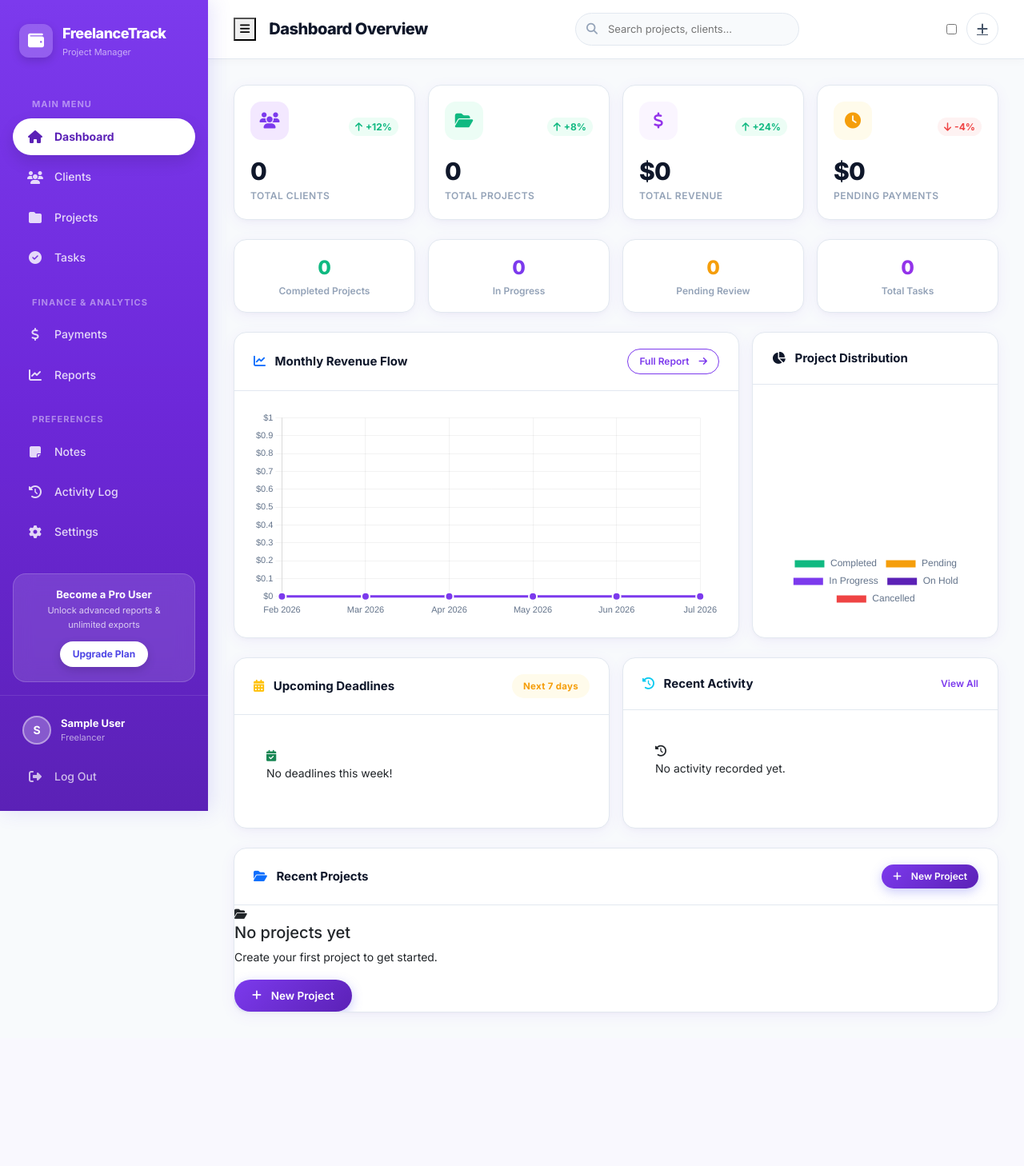
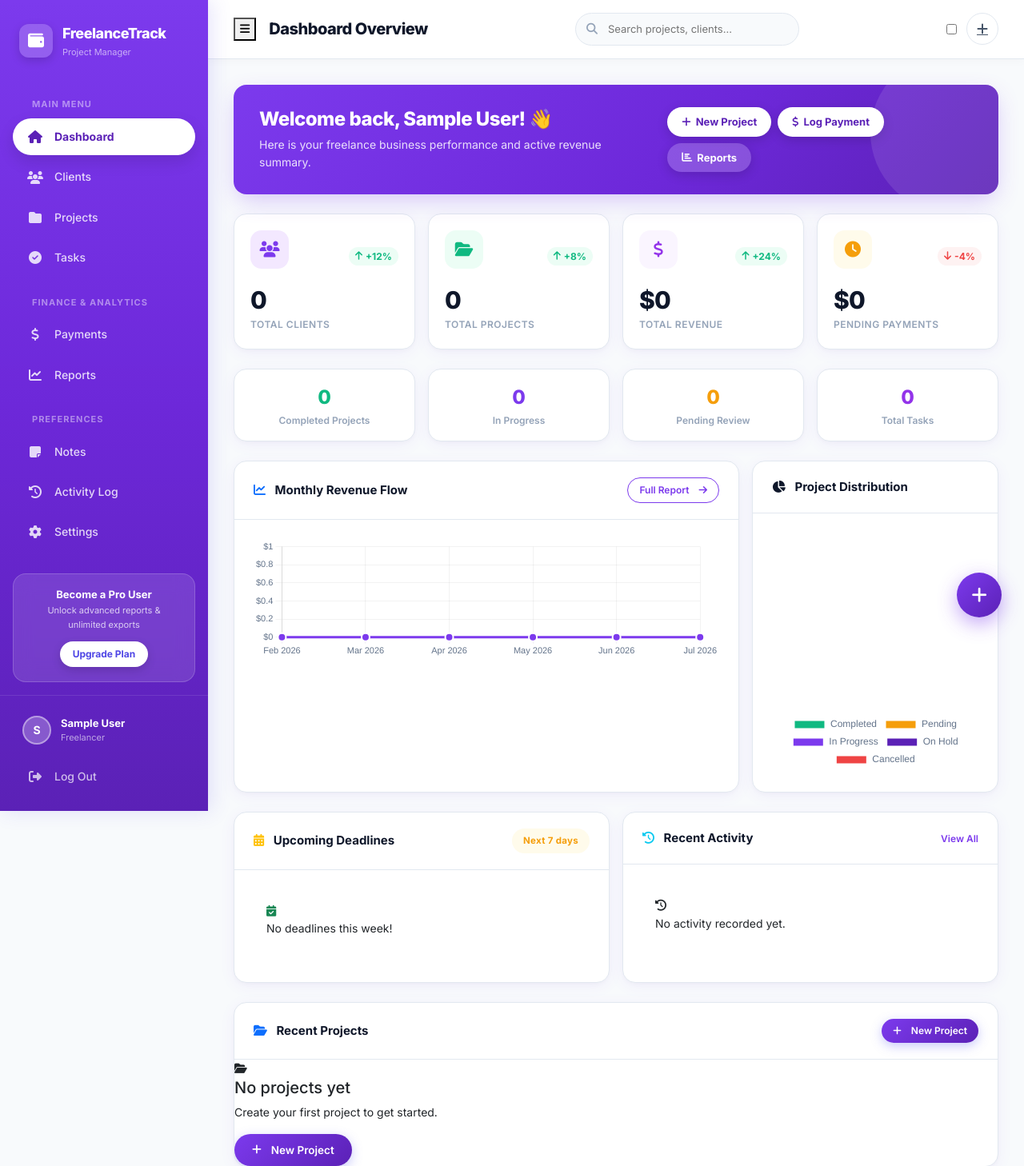
Before and after one commit to ABHISHEK120906/Project_Alpha, a Django app: page /dashboard/ in a window 1280 px wide. Shown: the top 1458 px of the page at 80% size. Before the commit the page ends 1266 px from the top, so only its background shows below. Run offline with Django 5.2, Linux system fonts and the light colour scheme; the visitor is signed in with stand-in values (Sample User, id 1); data that the repository does not hold is empty.

Commit message:
Added Welcome Hero Banner and Floating Speed-Dial FAB for quick actions

```diff
--- a/static/css/custom.css
+++ b/static/css/custom.css
@@ -547,9 +547,174 @@ body {
   background: var(--primary-soft) !important;
 }
 
-/* ── Overdue & Helpers ─────────────────────────────────────── */
-.overdue { color: var(--danger) !important; font-weight: 700; }
-.chart-container { position: relative; height: 260px; }
+/* ── Welcome Banner ────────────────────────────────────────── */
+.welcome-banner {
+  background: linear-gradient(135deg, #7C3AED 0%, #6D28D9 60%, #5B21B6 100%);
+  border-radius: var(--radius);
+  padding: 28px 32px;
+  color: #ffffff;
+  box-shadow: 0 10px 30px -5px rgba(124, 58, 237, 0.3);
+  position: relative;
+  overflow: hidden;
+  margin-bottom: 24px;
+}
+
+.welcome-banner::before {
+  content: '';
+  position: absolute;
+  top: -40px;
+  right: -40px;
+  width: 200px;
+  height: 200px;
+  border-radius: 50%;
+  background: rgba(255, 255, 255, 0.1);
+  pointer-events: none;
+}
+
+.welcome-banner-title {
+  font-size: 24px;
+  font-weight: 800;
+  margin-bottom: 6px;
+  letter-spacing: -0.5px;
+}
+
+.welcome-banner-sub {
+  font-size: 14px;
+  color: rgba(255, 255, 255, 0.85);
+  margin-bottom: 0;
+}
+
+.welcome-banner-btn {
+  background: #ffffff;
+  color: #5B21B6;
+  font-weight: 700;
+  font-size: 13px;
+  border-radius: 20px;
+  padding: 8px 18px;
+  border: none;
+  box-shadow: 0 4px 14px rgba(0, 0, 0, 0.15);
+  transition: var(--transition);
+  text-decoration: none;
+  display: inline-flex;
+  align-items: center;
+  gap: 6px;
+}
+
+.welcome-banner-btn:hover {
+  transform: translateY(-2px);
+  background: #ffffff;
+  color: #7C3AED;
+  box-shadow: 0 8px 20px rgba(0, 0, 0, 0.25);
+}
+
+/* ── Floating Speed-Dial Button (FAB) ─────────────────────── */
+.fab-wrapper {
+  position: fixed;
+  bottom: 28px;
+  right: 28px;
+  z-index: 1050;
+}
+
+.fab-main-btn {
+  width: 56px;
+  height: 56px;
+  border-radius: 50%;
+  background: linear-gradient(135deg, #7C3AED 0%, #5B21B6 100%);
+  color: #ffffff;
+  border: none;
+  box-shadow: 0 8px 24px rgba(124, 58, 237, 0.45);
+  display: flex;
+  align-items: center;
+  justify-content: center;
+  font-size: 22px;
+  cursor: pointer;
+  transition: all 0.3s cubic-bezier(0.4, 0, 0.2, 1);
+}
+
+.fab-main-btn:hover {
+  transform: scale(1.08) rotate(45deg);
+  box-shadow: 0 12px 30px rgba(124, 58, 237, 0.6);
+}
+
+.fab-menu {
+  position: absolute;
+  bottom: 70px;
+  right: 0;
+  display: flex;
+  flex-direction: column;
+  gap: 10px;
+  opacity: 0;
+  visibility: hidden;
+  transform: translateY(20px);
+  transition: all 0.25s cubic-bezier(0.4, 0, 0.2, 1);
+  pointer-events: none;
+}
+
+.fab-wrapper.active .fab-menu {
+  opacity: 1;
+  visibility: visible;
+  transform: translateY(0);
+  pointer-events: auto;
+}
+
+.fab-item {
+  display: flex;
+  align-items: center;
+  gap: 10px;
+  text-decoration: none;
+  justify-content: flex-end;
+}
+
+.fab-label {
+  background: #0f172a;
+  color: #ffffff;
+  font-size: 12px;
+  font-weight: 600;
+  padding: 6px 12px;
+  border-radius: 8px;
+  box-shadow: 0 4px 12px rgba(0, 0, 0, 0.15);
+  white-space: nowrap;
+}
+
+.fab-icon-btn {
+  width: 44px;
+  height: 44px;
+  border-radius: 50%;
+  background: #ffffff;
+  color: #7C3AED;
+  display: flex;
+  align-items: center;
+  justify-content: center;
+  font-size: 16px;
+  box-shadow: 0 4px 16px rgba(0, 0, 0, 0.12);
+  transition: var(--transition);
+  border: 1px solid #e2e8f0;
+}
+
+.fab-item:hover .fab-icon-btn {
+  background: #7C3AED;
+  color: #ffffff;
+  transform: scale(1.1);
+}
+
+/* ── Filter Pills for Tables ───────────────────────────────── */
+.filter-pill-btn {
+  padding: 5px 14px;
+  border-radius: 20px;
+  font-size: 12px;
+  font-weight: 600;
+  border: 1px solid var(--border-color);
+  background: var(--bg-card);
+  color: var(--text-secondary);
+  cursor: pointer;
+  transition: var(--transition);
+}
+
+.filter-pill-btn:hover, .filter-pill-btn.active {
+  background: #7C3AED;
+  color: #ffffff;
+  border-color: #7C3AED;
+}
 
 /* Responsive adjustments */
 @media (max-width: 992px) {
--- a/static/js/main.js
+++ b/static/js/main.js
@@ -218,6 +218,25 @@ document.addEventListener('DOMContentLoaded', function () {
   });
 
   // ============================================================
+  // FLOATING SPEED-DIAL (FAB) TOGGLE
+  // ============================================================
+  const fabWrapper = document.getElementById('fabWrapper');
+  const fabToggleBtn = document.getElementById('fabToggleBtn');
+
+  if (fabWrapper && fabToggleBtn) {
+    fabToggleBtn.addEventListener('click', (e) => {
+      e.stopPropagation();
+      fabWrapper.classList.toggle('active');
+    });
+
+    document.addEventListener('click', (e) => {
+      if (fabWrapper.classList.contains('active') && !fabWrapper.contains(e.target)) {
+        fabWrapper.classList.remove('active');
+      }
+    });
+  }
+
+  // ============================================================
   // ANIMATE PAGE CONTENT ON LOAD
   // ============================================================
   const pageContent = document.querySelector('.page-content');
--- a/templates/base.html
+++ b/templates/base.html
@@ -176,6 +176,35 @@
     {% block content %}{% endblock %}
   </main>
 
+  <!-- Floating Speed-Dial Quick Action Button (FAB) -->
+  <div class="fab-wrapper" id="fabWrapper">
+    <div class="fab-menu">
+      <a href="{% url 'core:project_create' %}" class="fab-item" title="New Project">
+        <span class="fab-label">New Project</span>
+        <div class="fab-icon-btn"><i class="fas fa-folder-plus"></i></div>
+      </a>
+      <a href="{% url 'core:client_create' %}" class="fab-item" title="New Client">
+        <span class="fab-label">New Client</span>
+        <div class="fab-icon-btn"><i class="fas fa-user-plus"></i></div>
+      </a>
+      <a href="{% url 'core:payment_create' %}" class="fab-item" title="Record Payment">
+        <span class="fab-label">Log Payment</span>
+        <div class="fab-icon-btn"><i class="fas fa-dollar-sign"></i></div>
+      </a>
+      <a href="{% url 'core:task_create' %}" class="fab-item" title="New Task">
+        <span class="fab-label">New Task</span>
+        <div class="fab-icon-btn"><i class="fas fa-check"></i></div>
+      </a>
+      <a href="{% url 'core:note_create' %}" class="fab-item" title="New Note">
+        <span class="fab-label">New Note</span>
+        <div class="fab-icon-btn"><i class="fas fa-sticky-note"></i></div>
+      </a>
+    </div>
+    <button class="fab-main-btn" id="fabToggleBtn" aria-label="Quick Actions">
+      <i class="fas fa-plus"></i>
+    </button>
+  </div>
+
 </div><!-- /.main-content -->
 
 {% else %}
--- a/templates/dashboard.html
+++ b/templates/dashboard.html
@@ -3,6 +3,28 @@
 {% block page_title %}Dashboard Overview{% endblock %}
 
 {% block content %}
+
+<!-- ── Dynamic Welcome Banner ── -->
+<div class="welcome-banner">
+  <div class="d-flex flex-column flex-md-row justify-content-between align-items-md-center gap-3">
+    <div>
+      <h2 class="welcome-banner-title">Welcome back, {{ user.get_full_name|default:user.username }}! 👋</h2>
+      <p class="welcome-banner-sub">Here is your freelance business performance and active revenue summary.</p>
+    </div>
+    <div class="d-flex align-items-center gap-2 flex-wrap">
+      <a href="{% url 'core:project_create' %}" class="welcome-banner-btn">
+        <i class="fas fa-plus"></i> New Project
+      </a>
+      <a href="{% url 'core:payment_create' %}" class="welcome-banner-btn">
+        <i class="fas fa-dollar-sign"></i> Log Payment
+      </a>
+      <a href="{% url 'core:reports_dashboard' %}" class="welcome-banner-btn" style="background:rgba(255,255,255,0.2);color:#fff;">
+        <i class="fas fa-chart-bar"></i> Reports
+      </a>
+    </div>
+  </div>
+</div>
+
 <!-- ── Top Metric Cards (Matching Purple-Violet Dashboard Theme) ── -->
 <div class="row g-3 mb-4">
 
```
